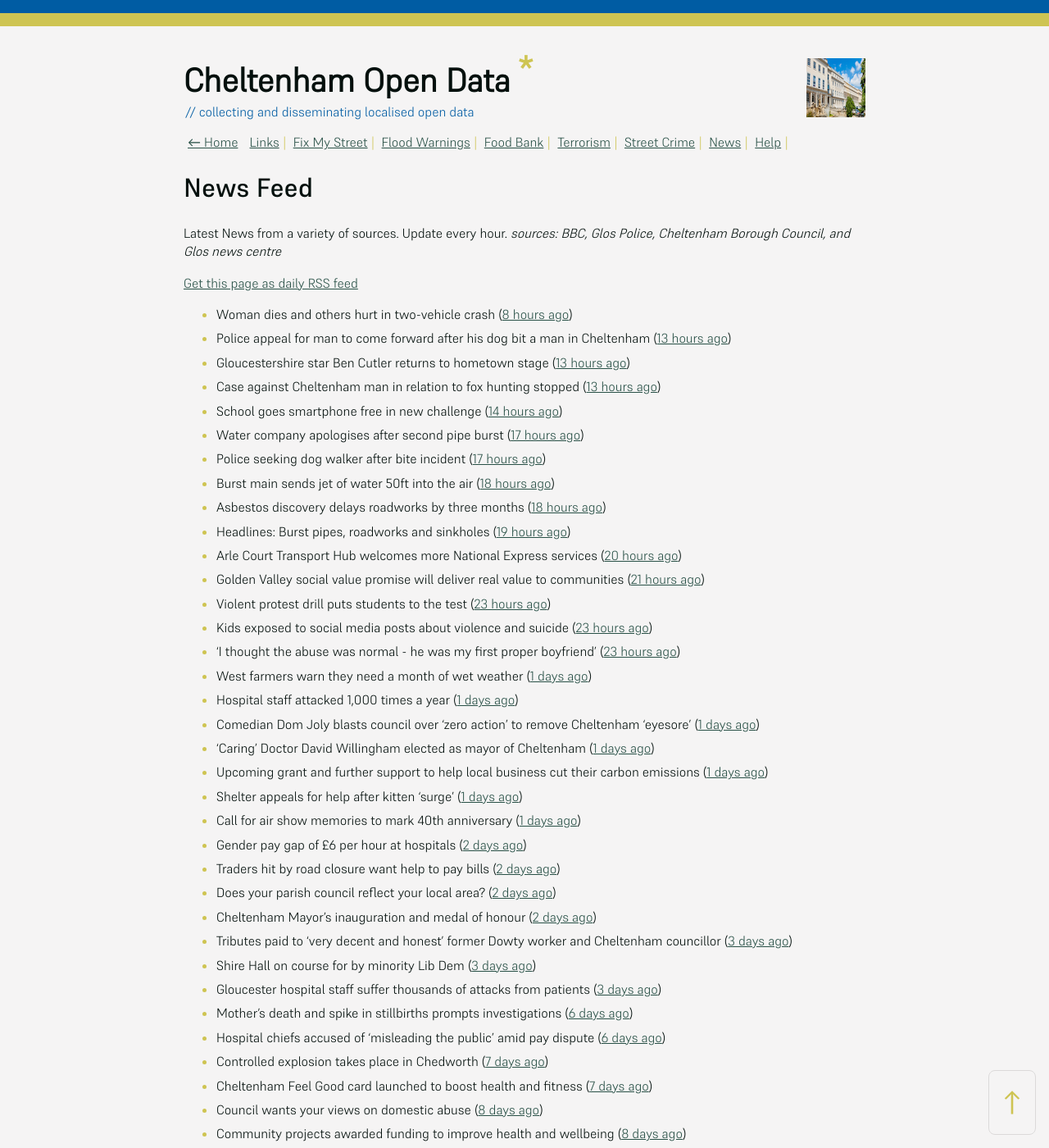
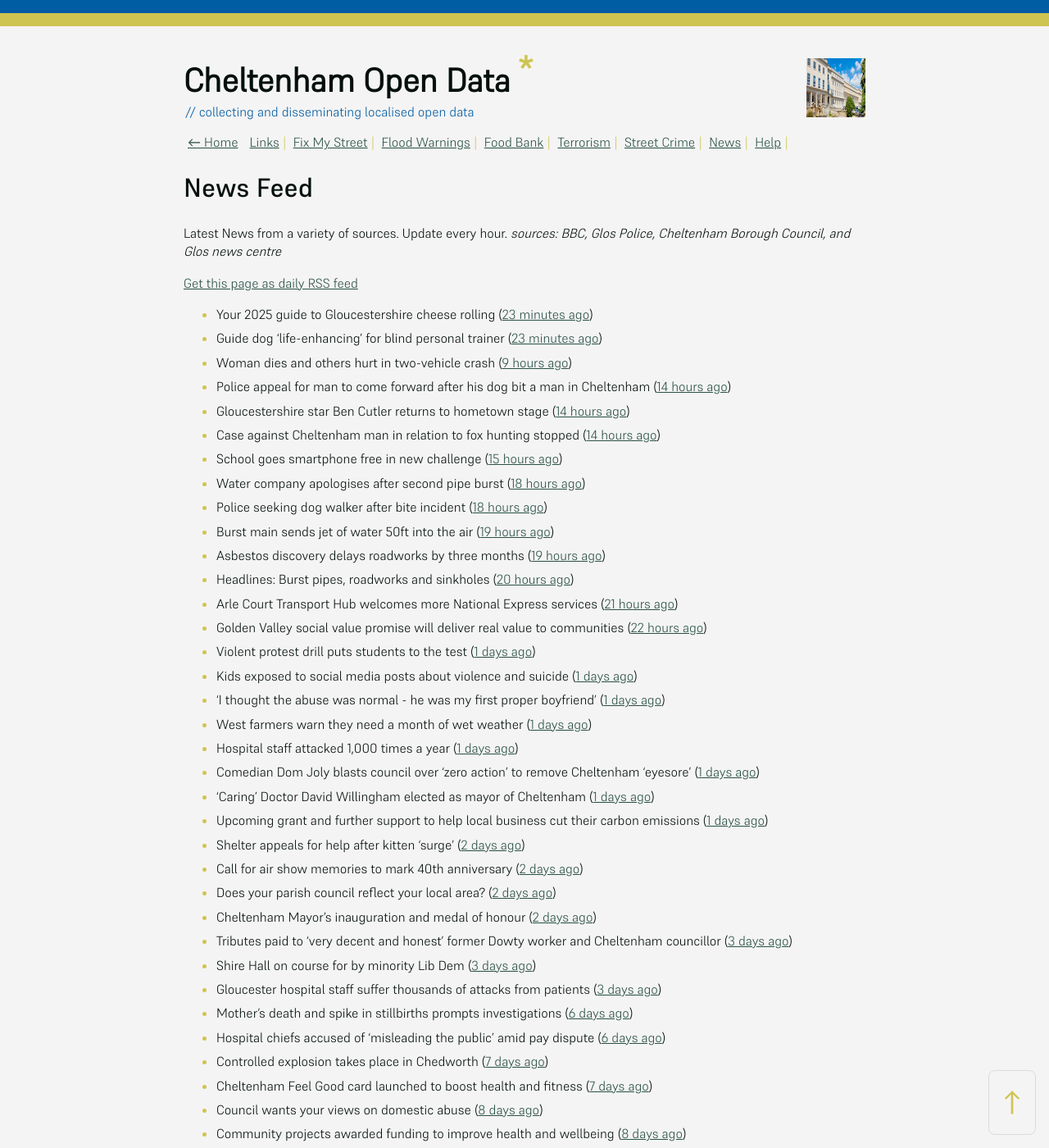
Before and after one commit to mat-0/cheltenham-open-data, a Jekyll site: the page built from _pages/news.md, in a window 1280 px wide and 1400 px high. Shown: the whole window at 82% size. Built offline with Jekyll 4.4.1, drawn with Linux system fonts in a browser that asks for light colours.

Commit message:
Updated 2025-05-16 05:57:57

```diff
--- a/_pages/news.md
+++ b/_pages/news.md
@@ -12,30 +12,30 @@ _sources: BBC, Glos Police, Cheltenham Borough Council, and Glos news centre_
 [Get this page as daily RSS feed](/daily.rss)
 
 <!-- news_marker starts -->
-- Woman dies and others hurt in two-vehicle crash ([8 hours ago](https://www.bbc.com/news/articles/cp3qjdll89jo))
-- Police appeal for man to come forward after his dog bit a man in Cheltenham ([13 hours ago](https://gloucesternewscentre.co.uk/police-appeal-for-man-to-come-forward-after-his-dog-bit-a-man-in-cheltenham/))
-- Gloucestershire star Ben Cutler returns to hometown stage ([13 hours ago](https://gloucesternewscentre.co.uk/gloucestershire-star-ben-cutler-returns-to-hometown-stage/))
-- Case against Cheltenham man in relation to fox hunting stopped ([13 hours ago](https://gloucesternewscentre.co.uk/case-against-cheltenham-man-in-relation-to-fox-hunting-stopped/))
-- School goes smartphone free in new challenge ([14 hours ago](https://www.bbc.com/news/articles/cwy388p033eo))
-- Water company apologises after second pipe burst ([17 hours ago](https://www.bbc.com/news/articles/cn0g1jygjq1o))
-- Police seeking dog walker after bite incident ([17 hours ago](https://www.bbc.com/news/articles/cwy37dejxd0o))
-- Burst main sends jet of water 50ft into the air ([18 hours ago](https://www.bbc.com/news/articles/cd620lyqqnqo))
-- Asbestos discovery delays roadworks by three months ([18 hours ago](https://www.bbc.com/news/articles/c0j7158dyevo))
-- Headlines: Burst pipes, roadworks and sinkholes ([19 hours ago](https://www.bbc.com/news/articles/c3e51154k5vo))
-- Arle Court Transport Hub welcomes more National Express services ([20 hours ago](https://gloucesternewscentre.co.uk/arle-court-transport-hub-welcomes-more-national-express-services/))
-- Golden Valley social value promise will deliver real value to communities ([21 hours ago](https://www.cheltenham.gov.uk/news/article/3011/golden_valley_social_value_promise_will_deliver_real_value_to_communities))
-- Violent protest drill puts students to the test ([23 hours ago](https://www.bbc.com/news/articles/cp92nl2yne8o))
-- Kids exposed to social media posts about violence and suicide ([23 hours ago](https://www.bbc.com/news/articles/c0r1gpr0ezwo))
-- 'I thought the abuse was normal - he was my first proper boyfriend' ([23 hours ago](https://www.bbc.com/news/articles/czj47g8kkm9o))
+- Your 2025 guide to Gloucestershire cheese rolling ([23 minutes ago](https://www.bbc.com/news/articles/c230jj5m1yro))
+- Guide dog 'life-enhancing' for blind personal trainer ([23 minutes ago](https://www.bbc.com/news/articles/cwy3j8evxg2o))
+- Woman dies and others hurt in two-vehicle crash ([9 hours ago](https://www.bbc.com/news/articles/cp3qjdll89jo))
+- Police appeal for man to come forward after his dog bit a man in Cheltenham ([14 hours ago](https://gloucesternewscentre.co.uk/police-appeal-for-man-to-come-forward-after-his-dog-bit-a-man-in-cheltenham/))
+- Gloucestershire star Ben Cutler returns to hometown stage ([14 hours ago](https://gloucesternewscentre.co.uk/gloucestershire-star-ben-cutler-returns-to-hometown-stage/))
+- Case against Cheltenham man in relation to fox hunting stopped ([14 hours ago](https://gloucesternewscentre.co.uk/case-against-cheltenham-man-in-relation-to-fox-hunting-stopped/))
+- School goes smartphone free in new challenge ([15 hours ago](https://www.bbc.com/news/articles/cwy388p033eo))
+- Water company apologises after second pipe burst ([18 hours ago](https://www.bbc.com/news/articles/cn0g1jygjq1o))
+- Police seeking dog walker after bite incident ([18 hours ago](https://www.bbc.com/news/articles/cwy37dejxd0o))
+- Burst main sends jet of water 50ft into the air ([19 hours ago](https://www.bbc.com/news/articles/cd620lyqqnqo))
+- Asbestos discovery delays roadworks by three months ([19 hours ago](https://www.bbc.com/news/articles/c0j7158dyevo))
+- Headlines: Burst pipes, roadworks and sinkholes ([20 hours ago](https://www.bbc.com/news/articles/c3e51154k5vo))
+- Arle Court Transport Hub welcomes more National Express services ([21 hours ago](https://gloucesternewscentre.co.uk/arle-court-transport-hub-welcomes-more-national-express-services/))
+- Golden Valley social value promise will deliver real value to communities ([22 hours ago](https://www.cheltenham.gov.uk/news/article/3011/golden_valley_social_value_promise_will_deliver_real_value_to_communities))
+- Violent protest drill puts students to the test ([1 days ago](https://www.bbc.com/news/articles/cp92nl2yne8o))
+- Kids exposed to social media posts about violence and suicide ([1 days ago](https://www.bbc.com/news/articles/c0r1gpr0ezwo))
+- 'I thought the abuse was normal - he was my first proper boyfriend' ([1 days ago](https://www.bbc.com/news/articles/czj47g8kkm9o))
 - West farmers warn they need a month of wet weather ([1 days ago](https://www.bbc.com/news/articles/c331dj5x2kpo))
 - Hospital staff attacked 1,000 times a year ([1 days ago](https://www.bbc.com/news/articles/cjdznk3ve87o))
 - Comedian Dom Joly blasts council over ‘zero action’ to remove Cheltenham ‘eyesore’ ([1 days ago](https://gloucesternewscentre.co.uk/comedian-dom-joly-blasts-council-over-zero-action-to-remove-cheltenham-eyesore/))
 - ‘Caring’ Doctor David Willingham elected as mayor of Cheltenham ([1 days ago](https://gloucesternewscentre.co.uk/caring-doctor-david-willingham-elected-as-mayor-of-cheltenham/))
 - Upcoming grant and further support to help local business cut their carbon emissions ([1 days ago](https://www.cheltenham.gov.uk/news/article/3010/upcoming_grant_and_further_support_to_help_local_business_cut_their_carbon_emissions))
-- Shelter appeals for help after kitten 'surge' ([1 days ago](https://www.bbc.com/news/articles/c0719j13k87o))
-- Call for air show memories to mark 40th anniversary ([1 days ago](https://www.bbc.com/news/articles/cz703zwv1g2o))
-- Gender pay gap of £6 per hour at hospitals ([2 days ago](https://www.bbc.com/news/articles/c201nmk4jz6o))
-- Traders hit by road closure want help  to pay bills ([2 days ago](https://www.bbc.com/news/articles/c0lngp091kgo))
+- Shelter appeals for help after kitten 'surge' ([2 days ago](https://www.bbc.com/news/articles/c0719j13k87o))
+- Call for air show memories to mark 40th anniversary ([2 days ago](https://www.bbc.com/news/articles/cz703zwv1g2o))
 - Does your parish council reflect your local area? ([2 days ago](https://www.cheltenham.gov.uk/news/article/3009/does_your_parish_council_reflect_your_local_area))
 - Cheltenham Mayor’s inauguration and medal of honour ([2 days ago](https://www.cheltenham.gov.uk/news/article/3008/cheltenham_mayors_inauguration_and_medal_of_honour))
 - Tributes paid to ‘very decent and honest’ former Dowty worker and Cheltenham councillor ([3 days ago](https://gloucesternewscentre.co.uk/tributes-paid-to-very-decent-and-honest-former-dowty-worker-and-cheltenham-councillor/))
```
Also changed, not shown: _data/flood.json (+5 -69 lines), index.md (+5 -5 lines).
